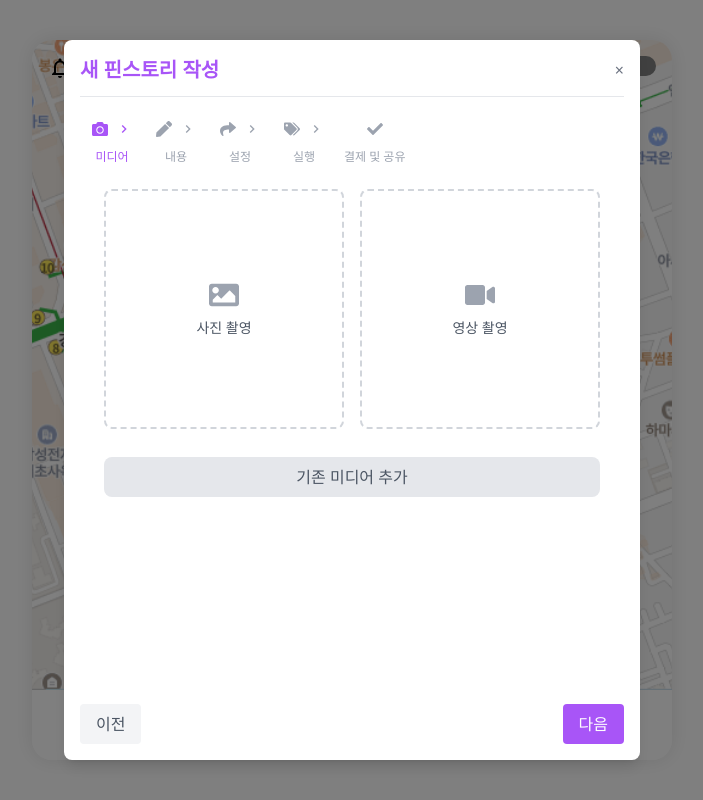
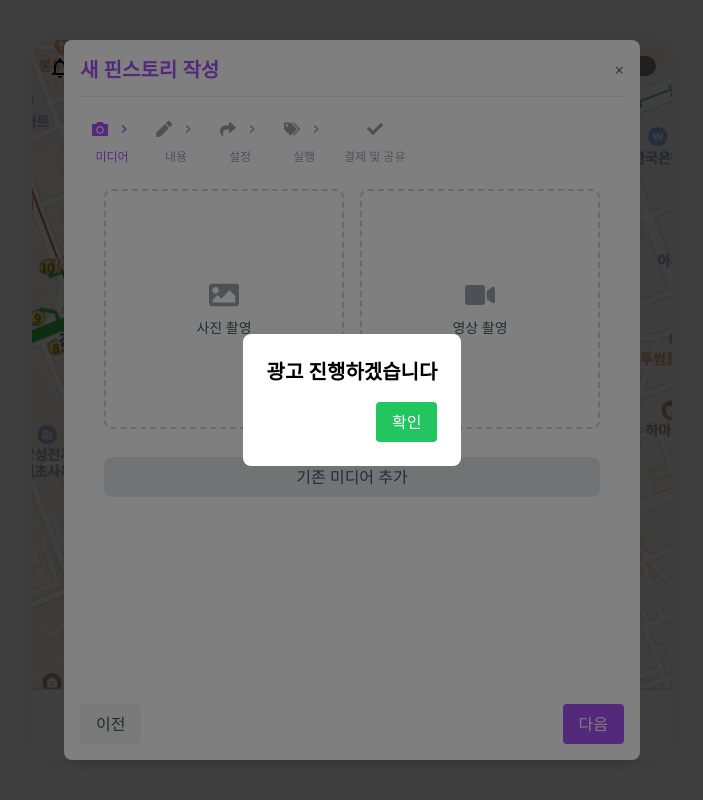
Before and after one commit to Codgm/PinAD_TedinIT, a Next.js app: page /homepage in a window 1280 px wide. Both pictures are taken after a click on the element "Add". Shown: the whole page, without its empty margins (288-991 px from the left). Built offline with nearby package versions, Linux system fonts and the light colour scheme.

Commit message:
fix 광고 확인 모달

```diff
--- a/src/app/components/writepinstory.js
+++ b/src/app/components/writepinstory.js
@@ -74,7 +74,9 @@ export default function WritePinStory({ isOpen, closeModal, addPin }) {
   };
 
   const handlePost = () => {
-    if (state.type !== '광고' && !showMonetizeModal) {
+    if (state.type === '광고') {
+      renderAdMonetizeModal(true);
+    } else if (state.type !== '광고' && !showMonetizeModal) {
       setShowMonetizeModal(true);
     } else {
       const fileUrls = state.imageFiles.map(file => URL.createObjectURL(file));
@@ -524,6 +526,25 @@ export default function WritePinStory({ isOpen, closeModal, addPin }) {
     );
   };
 
+  const renderAdMonetizeModal = () => {
+
+    return (
+      <div className="fixed inset-0 bg-black bg-opacity-50 flex items-center justify-center z-50">
+        <div className="bg-white p-6 rounded-lg max-w-sm mx-4">
+          <h2 className="text-xl font-bold mb-4">광고 진행하겠습니다</h2>
+          <div className="flex justify-end space-x-4">
+            <button
+              onClick={() => handleMonetizeChoice(true)}
+              className="px-4 py-2 bg-green-500 text-white rounded hover:bg-green-600 transition-colors duration-300"
+            >
+              확인
+            </button>
+          </div>
+        </div>
+      </div>
+    );
+  };
+
 
   if (!isOpen) return null;
 
@@ -545,6 +566,7 @@ export default function WritePinStory({ isOpen, closeModal, addPin }) {
           {renderStepButtons()}
         </div>
       </div>
+      {renderAdMonetizeModal()}
       {renderMonetizeModal()}
       {renderConfirmModal()}
     </div>
```
